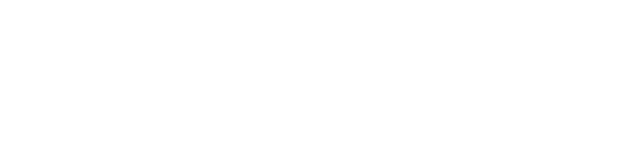
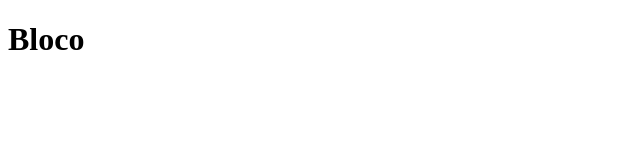
Before and after one commit to gabrieldssouza/blocodenotas, a plain HTML site: page index.html in a window 1280 px wide. Shown: the whole page, without its empty margins (0-640 px from the left). Drawn offline with Linux system fonts and the light colour scheme.

Commit message:
estrutura html index

```diff
--- a/index.html
+++ b/index.html
@@ -6,6 +6,6 @@
     <title>Bloco de notas</title>
 </head>
 <body>
-
+    <h1>Bloco</h1>
 </body>
 </html>
```
